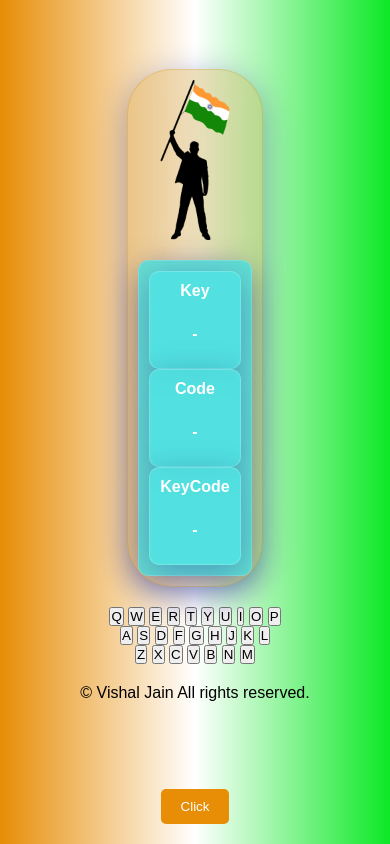
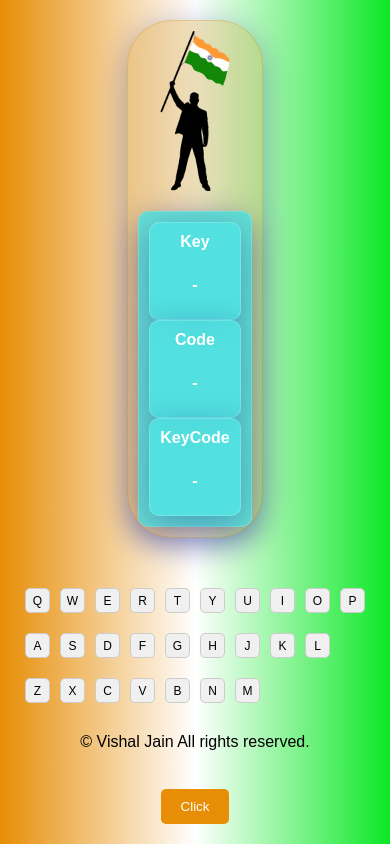
Before and after one commit to Vishal-jain2003/MagicKeyword, a plain HTML site: page index.html in a window 390 px wide. Drawn offline with Linux system fonts and the light colour scheme.

Commit message:
Update style.css

```diff
--- a/style.css
+++ b/style.css
@@ -70,6 +70,41 @@ body {
     margin-bottom: 15px;
 }
 
+#virtual-keyboard {
+    display: flex;
+    flex-direction: column;
+    align-items: center;
+    margin-top: 20px;
+    flex-wrap: wrap; /* Allow keyboard keys to wrap */
+    max-width: 100%; /* Ensure it fits the container */
+}
+
+.row {
+    display: flex;
+    justify-content: center; /* Center keys in each row */
+    flex-wrap: wrap; /* Allow keys to wrap in rows */
+    margin: 5px 0; /* Space between rows */
+}
+
+.key {
+    width: 40px;
+    height: 40px;
+    margin: 5px;
+    font-size: 16px;
+    cursor: pointer;
+    background-color: #f0f0f0;
+    border: 1px solid #ccc;
+    border-radius: 5px;
+    display: flex;
+    justify-content: center; /* Center text */
+    align-items: center; /* Center text */
+    transition: background-color 0.3s ease;
+}
+
+.key:hover {
+    background-color: #ddd;
+}
+
 footer {
     background-color: rgba(orange, #fff, green, 0.18);
     text-align: center;
@@ -124,6 +159,17 @@ footer a:hover {
     .person-image {
         width: 100px;
     }
+
+    #virtual-keyboard {
+        flex-direction: row;
+        flex-wrap: wrap; /* Ensure keyboard keys can wrap */
+    }
+
+    .key {
+        width: 30px; /* Smaller keys for mobile */
+        height: 30px;
+        font-size: 14px; /* Smaller font for mobile */
+    }
 }
 
 @media (max-width: 480px) {
@@ -139,4 +185,10 @@ footer a:hover {
     .person-image {
         width: 80px;
     }
+
+    .key {
+        width: 25px; /* Smaller keys for mobile */
+        height: 25px;
+        font-size: 12px; /* Smaller font for mobile */
+    }
 }
```
